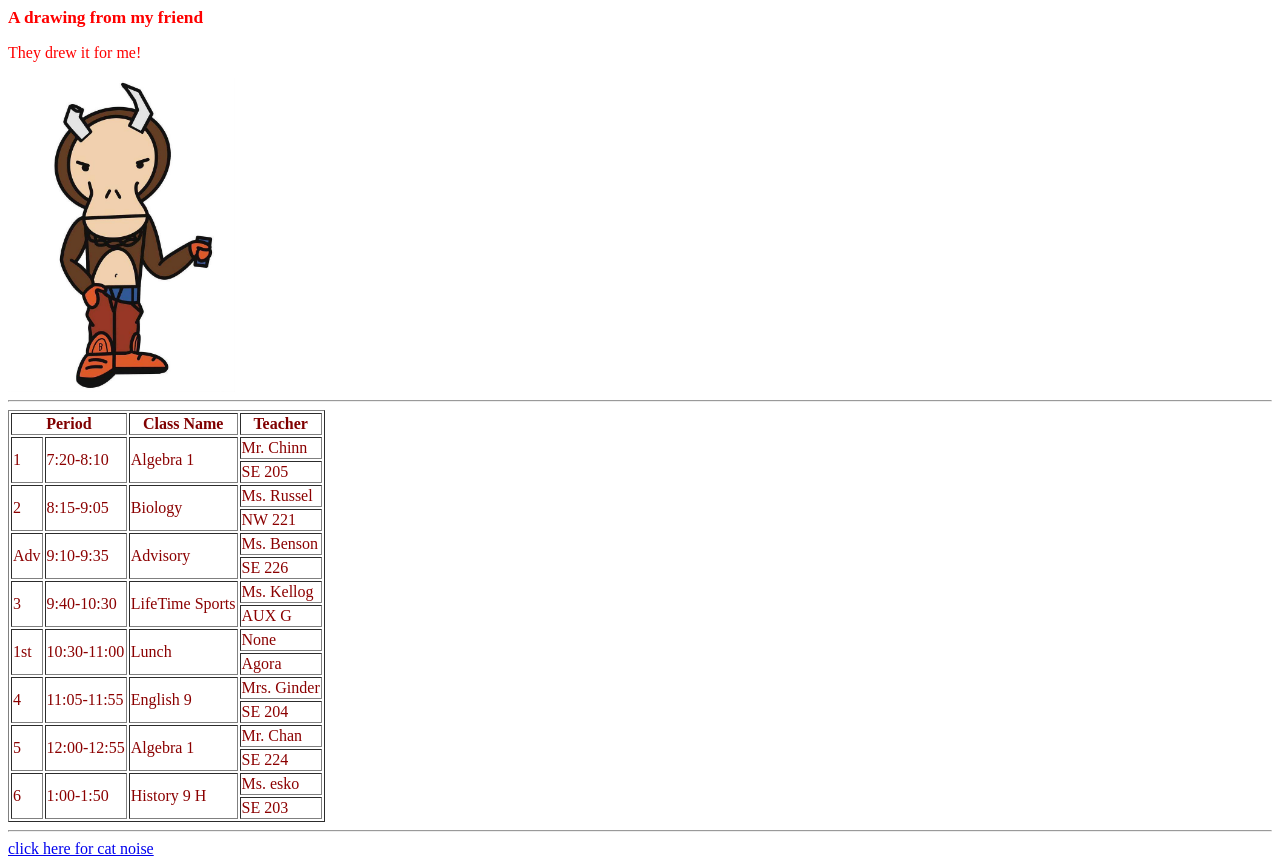
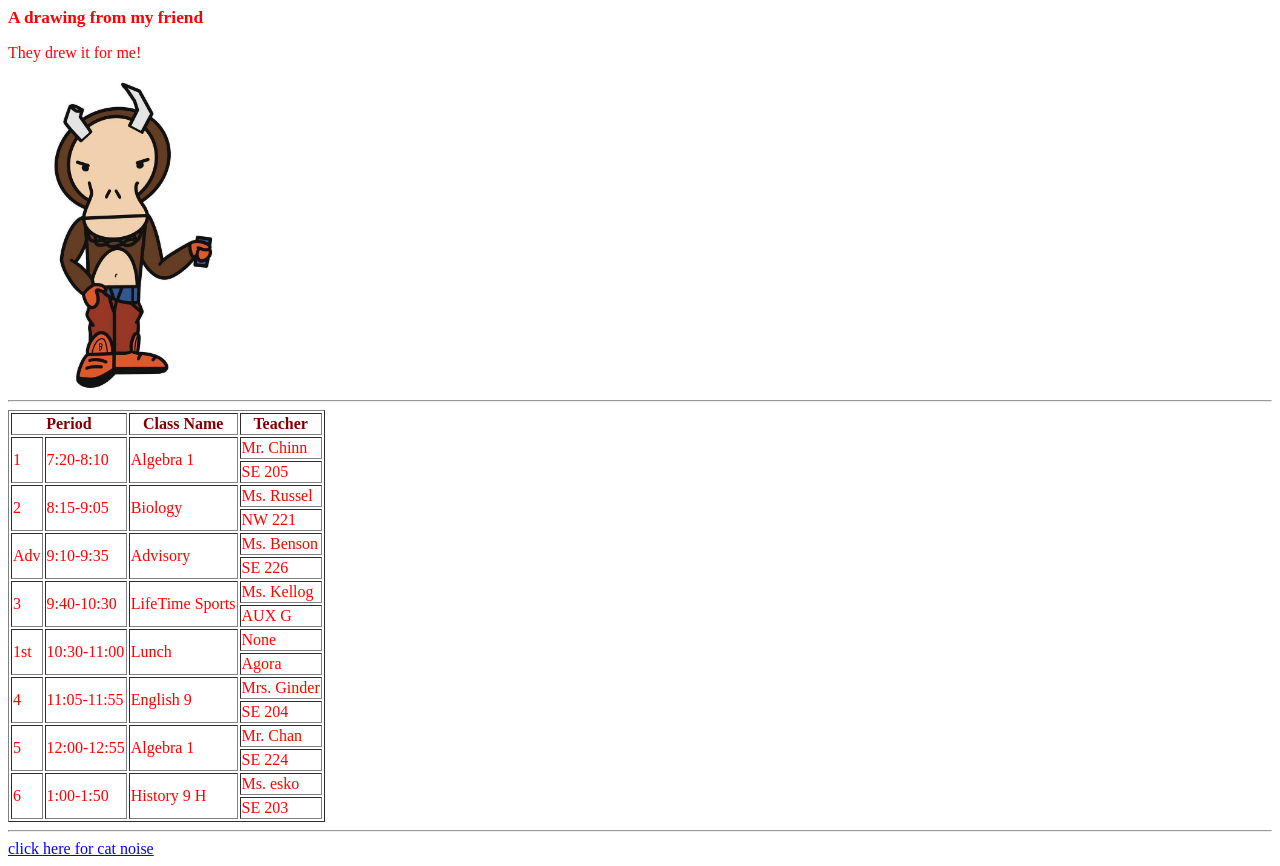
Before and after one commit to Le-Riley/CSP21, a plain HTML site: page index.html in a window 1280 px wide. Drawn offline with Linux system fonts and the light colour scheme.

Commit message:
Update index.html

```diff
--- a/index.html
+++ b/index.html
@@ -14,7 +14,7 @@
         color: maroon;
       }
       td {
-        color: DarkRed;
+        color: red;
       }
     </style>
   </head>
```
